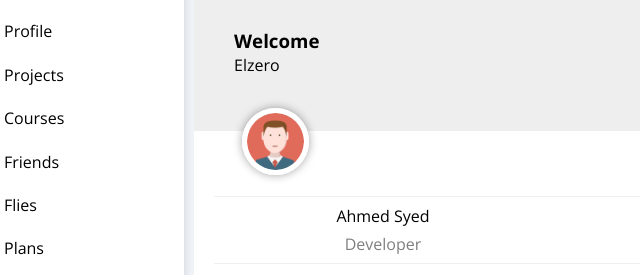
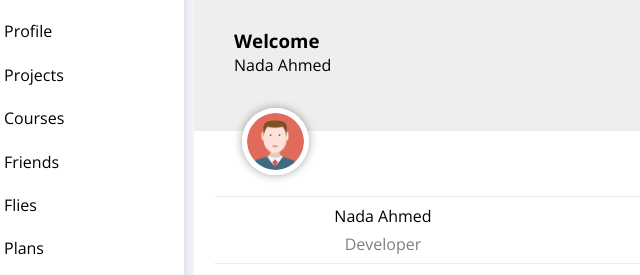
Before and after one commit to NadaAhmed0/Template-4, a plain HTML site: page index.html in a window 1280 px wide. Shown: the part 230-505 px from the top of the page, 66-706 px from the left. Drawn offline with nearby package versions, Linux system fonts and the light colour scheme; files whose address does not match are found by name.

Commit message:
Update index.html

```diff
--- a/index.html
+++ b/index.html
@@ -73,14 +73,14 @@
             <div class="head p-10">
               <div class="p-10 flex-gap-5-column">
                 <h3>welcome</h3>
-                <p>elzero</p>
+                <p>Nada Ahmed</p>
               </div>
               <img src=".//imgs/welcome.png" alt="" />
             </div>
             <div class="profile-img"></div>
             <div class="body p-20">
               <div>
-                <p>ahmed syed</p>
+                <p>Nada Ahmed</p>
                 <p>developer</p>
               </div>
               <div>
```
